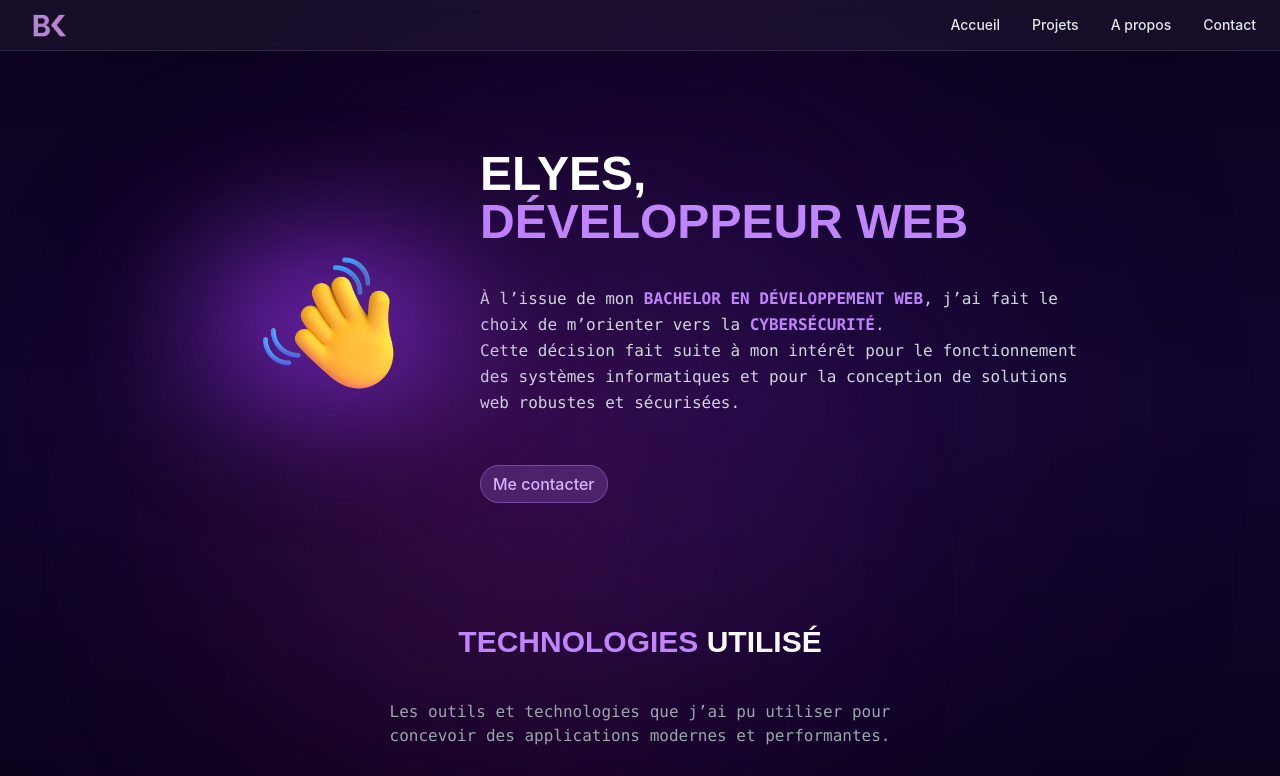
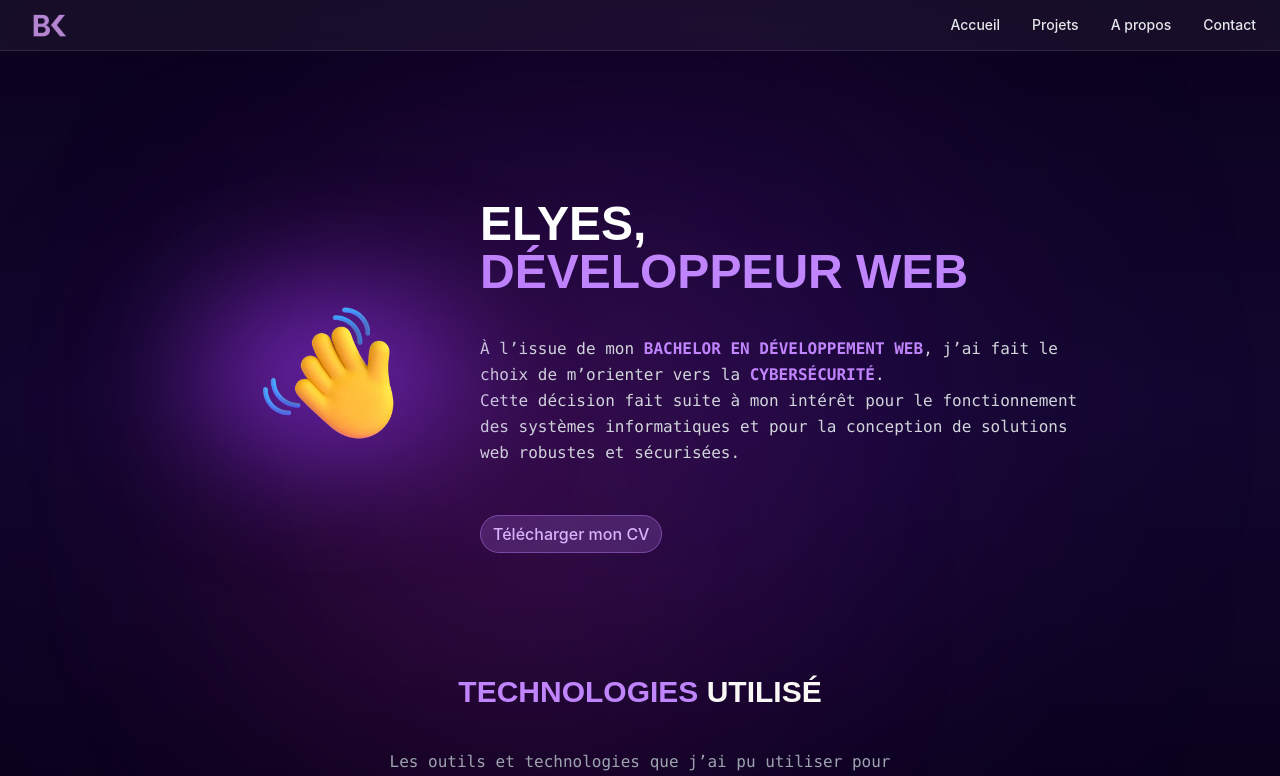
Before and after one commit to elyes-bk/portfolio, a Next.js app: page / in a window 1280 px wide. Shown: the top 776 px of the page. Built offline with nearby package versions, Linux system fonts and the light colour scheme.

Commit message:
ajout cv

```diff
--- a/src/app/layout.js
+++ b/src/app/layout.js
@@ -21,7 +21,7 @@ const encres = [
 export default function RootLayout({ children }) {
   return (
     <html lang="fr">
-      <body className="relative text-[#FAF8F5]">
+      <body className="relative text-[#FAF8F5] mt-[50px]">
 
         {/* BACKGROUND GLOBAL */}
         <div className="fixed inset-0 -z-10 bg-gradient-to-b from-[#0B021D] via-[#12062E] to-[#0B021D]">
--- a/src/components/Contact.jsx
+++ b/src/components/Contact.jsx
@@ -64,8 +64,8 @@ export default function Contact(){
                   text-white
                   placeholder-gray-400
                   focus:outline-none
-                  focus:border-pink-500
-                  focus:ring-1 focus:ring-pink-500
+                  focus:border-purple-500
+                  focus:ring-1 focus:ring-purple-500
                   transition
                 "
               />
@@ -88,8 +88,8 @@ export default function Contact(){
                   text-white
                   placeholder-gray-400
                   focus:outline-none
-                  focus:border-pink-500
-                  focus:ring-1 focus:ring-pink-500
+                  focus:border-purple-500
+                  focus:ring-1 focus:ring-purple-500
                   transition
                 "
               />
@@ -113,8 +113,8 @@ export default function Contact(){
                 px-4 py-3
                 text-white
                 focus:outline-none
-                focus:border-pink-500
-                focus:ring-1 focus:ring-pink-500
+                focus:border-purple-500
+                focus:ring-1 focus:ring-purple-500
                 transition
               "
             />
@@ -137,8 +137,8 @@ export default function Contact(){
                 text-white
                 resize-none
                 focus:outline-none
-                focus:border-pink-500
-                focus:ring-1 focus:ring-pink-500
+                focus:border-purple-500
+                focus:ring-1 focus:ring-purple-500
                 transition
               "
             />
--- a/src/components/Hero.jsx
+++ b/src/components/Hero.jsx
@@ -44,7 +44,8 @@ export default function Hero() {
           {/* CTA optionnel */}
           <div className="pt-4 w-full">
             <a
-              href="#contact"
+              href="/cv_ben_kilani_elyes.pdf"
+              download
               className="w-full px-3 py-2 rounded-full
                 bg-purple-400/20
                 border border-purple-400/40
@@ -54,7 +55,7 @@ export default function Hero() {
                 transition
                 disabled:opacity-50"
 >
-              Me contacter
+              Télécharger mon CV
             </a>
           </div>
         </div>
--- a/tailwind.config.js
+++ b/tailwind.config.js
@@ -1,6 +1,7 @@
 /** @type {import('tailwindcss').Config} */
 
 module.exports = {
+  darkMode: "class",
   content: ['./src/**/*.{js,jsx,ts,tsx}'],
   theme: {
     extend: {
```
Also changed, not shown: 1 other file (tests, documents, lock files or other folders).
